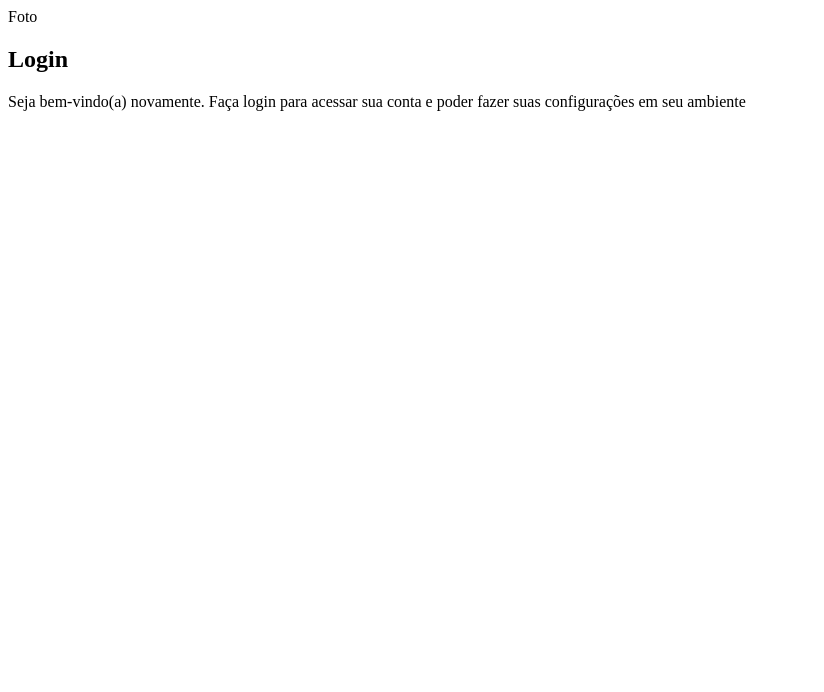
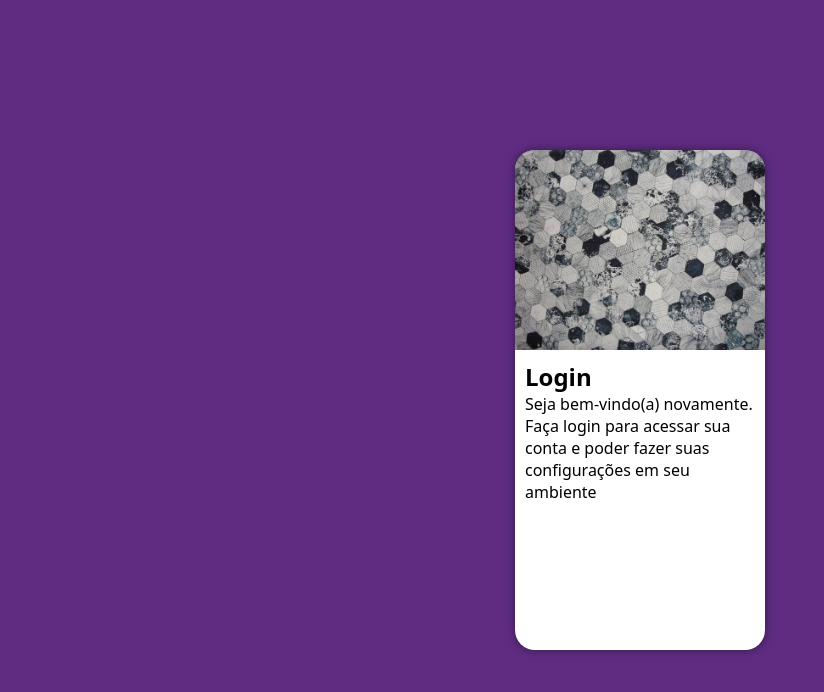
Before and after one commit to Ninjazxs/Projeto-login, a plain HTML site: page index.html in a window 1280 px wide. Shown: the whole page, without its empty margins (0-824 px from the left). Drawn offline with Linux system fonts and the light colour scheme.

Commit message:
Organizando  a parte de imagem e do formulário

```diff
--- a/estilos/style.css
+++ b/estilos/style.css
@@ -6,3 +6,51 @@
 
 
 */
+
+
+* {
+    font-family: system-ui, -apple-system, BlinkMacSystemFont, 'Segoe UI', Roboto, Oxygen, Ubuntu, Cantarell, 'Open Sans', 'Helvetica Neue', sans-serif;
+    margin: 0px;
+    padding: 0px;
+    box-sizing: border-box;
+}
+
+body, html {
+    background-color: #5f2c82;
+    height: 100vh;
+    width: 100vw;
+}
+
+main {
+    position: relative;
+    height: 100vh;
+    width: 100vw;
+}
+
+section#login {
+    position: absolute;
+    top: 50%;
+    left: 50%;
+    transform: translate(-50%, -50%);
+    overflow: hidden;
+
+    background-color: white;
+    width: 250px;
+    height: 500px;
+    border-radius: 20px;
+    box-shadow: 0px 0px 10px rgba(0, 0, 0, 0.459);
+}
+
+section#login > div#imagem {
+    display: block;
+    background: #5f2c82 url(../imagens/pexels-ivaoo-691710.jpg) no-repeat;
+    background-position: bottom center;
+    height: 200px;
+    background-size: cover;
+}
+
+section#login > div#formulario {
+    display: block;
+    padding: 10px;
+
+}
--- a/index.html
+++ b/index.html
@@ -11,7 +11,7 @@
     <main>
         <section id="login">
             <div id="imagem">
-                Foto
+
             </div>
             <div id="formulario">
                 <h1>Login</h1>
```
